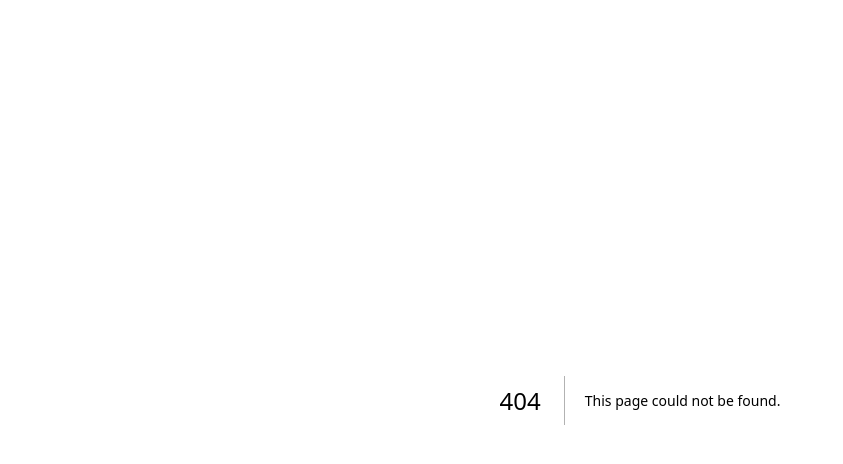
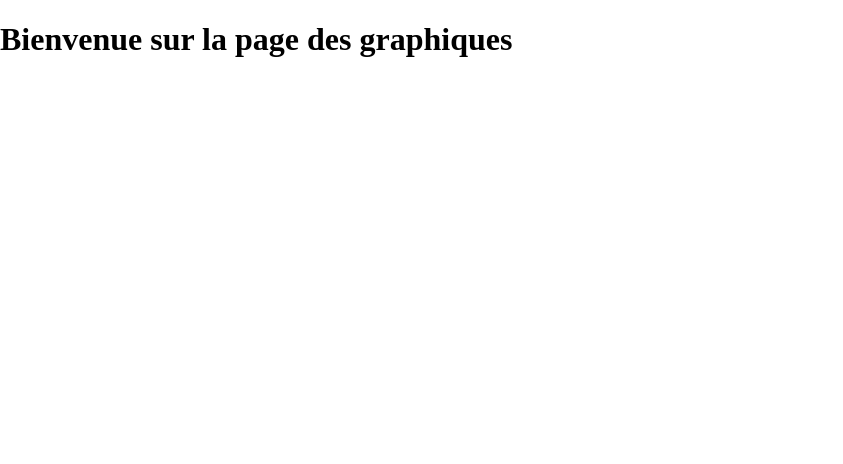
Before and after one commit to FaresBza/swimgoals_travail_bachelor, a Next.js app in the folder swimgoals_frontend/: page /charts in a window 1280 px wide. Before the commit this address had no page. Shown: the top 464 px of the page, without its empty margins (0-843 px from the left). Built offline with nearby package versions, Linux system fonts and the light colour scheme.

Commit message:
Create Chart Page

```diff
--- /dev/null
+++ b/swimgoals_frontend/src/app/charts/page.tsx
@@ -0,0 +1,9 @@
+
+
+const Chart = () => {
+    return (
+        <h1>Bienvenue sur la page des graphiques</h1>
+    )
+}
+
+export default Chart;
```
